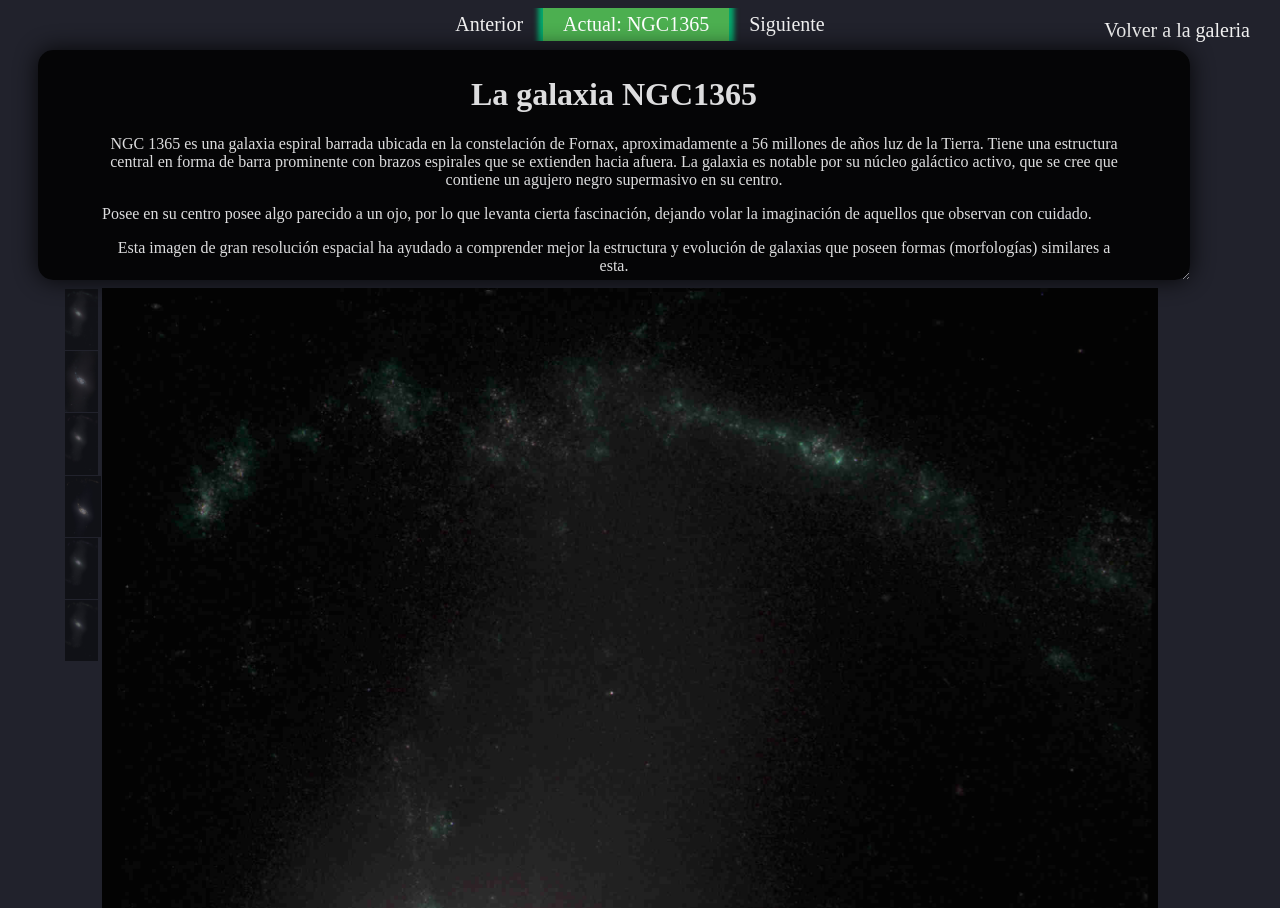
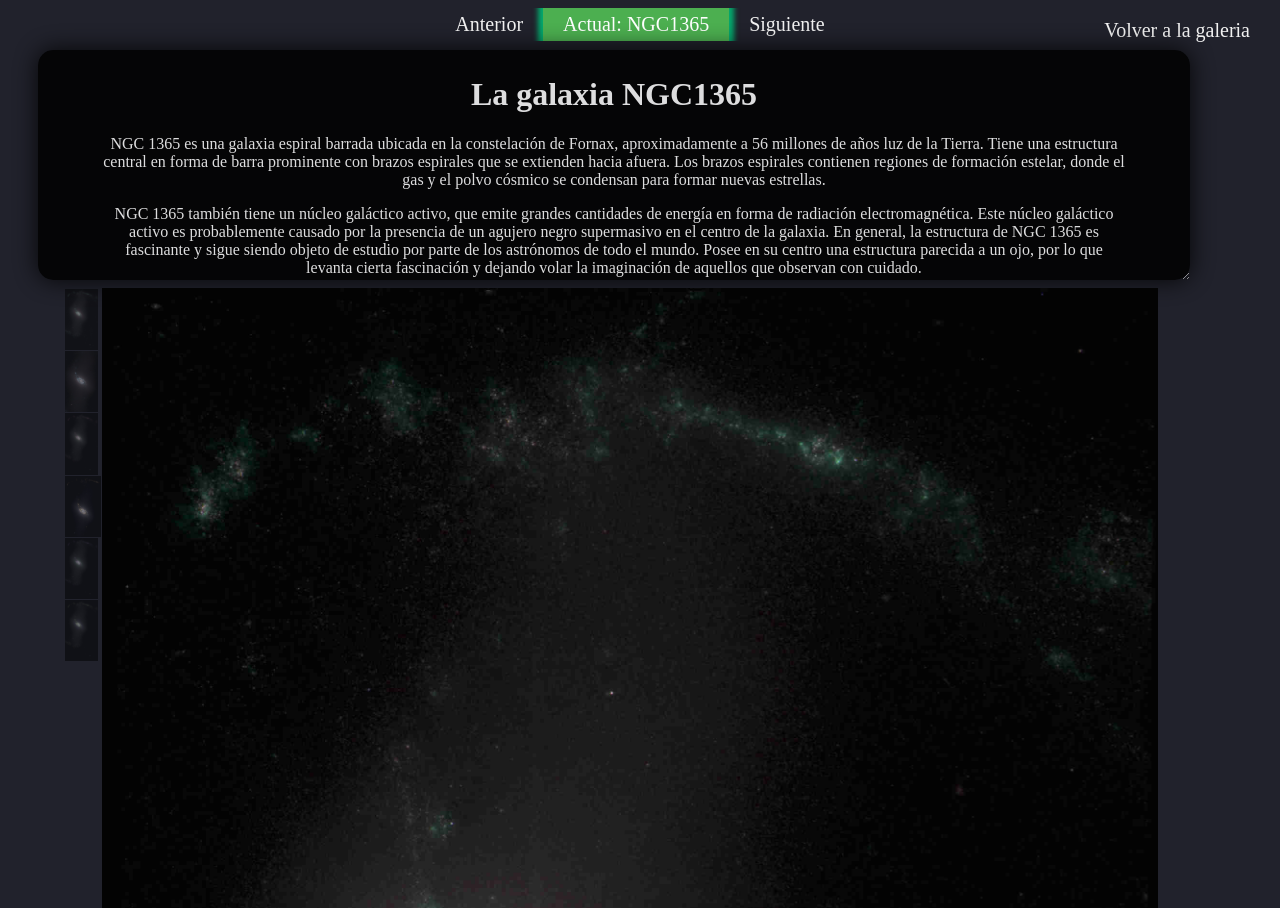
Before and after one commit to nicomedinap/nicomedinap.github.io, a Jekyll site: the page Galeria/JWST/MostrarImagenesNGC1365.html, which Jekyll copies as it is, in a window 1280 px wide. Built offline with Jekyll 4.4.1, drawn with Linux system fonts in a browser that asks for light colours.

Commit message:
Update MostrarImagenesNGC1365.html

```diff
--- a/Galeria/JWST/MostrarImagenesNGC1365.html
+++ b/Galeria/JWST/MostrarImagenesNGC1365.html
@@ -177,11 +177,10 @@ caracteristicas de ese <a> dentro del div BarraBotones */
 		<div class="CajaInfo" >
 			<h1 class="page_title"> La galaxia NGC1365 </h1>
 
-			<p> NGC 1365 es una galaxia espiral barrada ubicada en la constelación de Fornax, aproximadamente a 56 millones de años luz de la Tierra. Tiene una estructura central en forma de barra prominente con brazos espirales que se extienden hacia afuera. La galaxia es notable por su núcleo galáctico activo, que se cree que contiene un agujero negro supermasivo en su centro.
-			</p>
+			<p> NGC 1365 es una galaxia espiral barrada ubicada en la constelación de Fornax, aproximadamente a 56 millones de años luz de la Tierra. Tiene una estructura central en forma de barra prominente con brazos espirales que se extienden hacia afuera. Los brazos espirales contienen regiones de formación estelar, donde el gas y el polvo cósmico se condensan para formar nuevas estrellas.</p>
 
 			<p>
-			Posee en su centro posee algo parecido a un ojo, por lo que levanta cierta fascinación, dejando volar la imaginación de aquellos que observan con cuidado.
+			NGC 1365 también tiene un núcleo galáctico activo, que emite grandes cantidades de energía en forma de radiación electromagnética. Este núcleo galáctico activo es probablemente causado por la presencia de un agujero negro supermasivo en el centro de la galaxia. En general, la estructura de NGC 1365 es fascinante y sigue siendo objeto de estudio por parte de los astrónomos de todo el mundo. Posee en su centro una estructura parecida a un ojo, por lo que levanta cierta fascinación y dejando volar la imaginación de aquellos que observan con cuidado.
 			</p>
 
 			<p>
```
